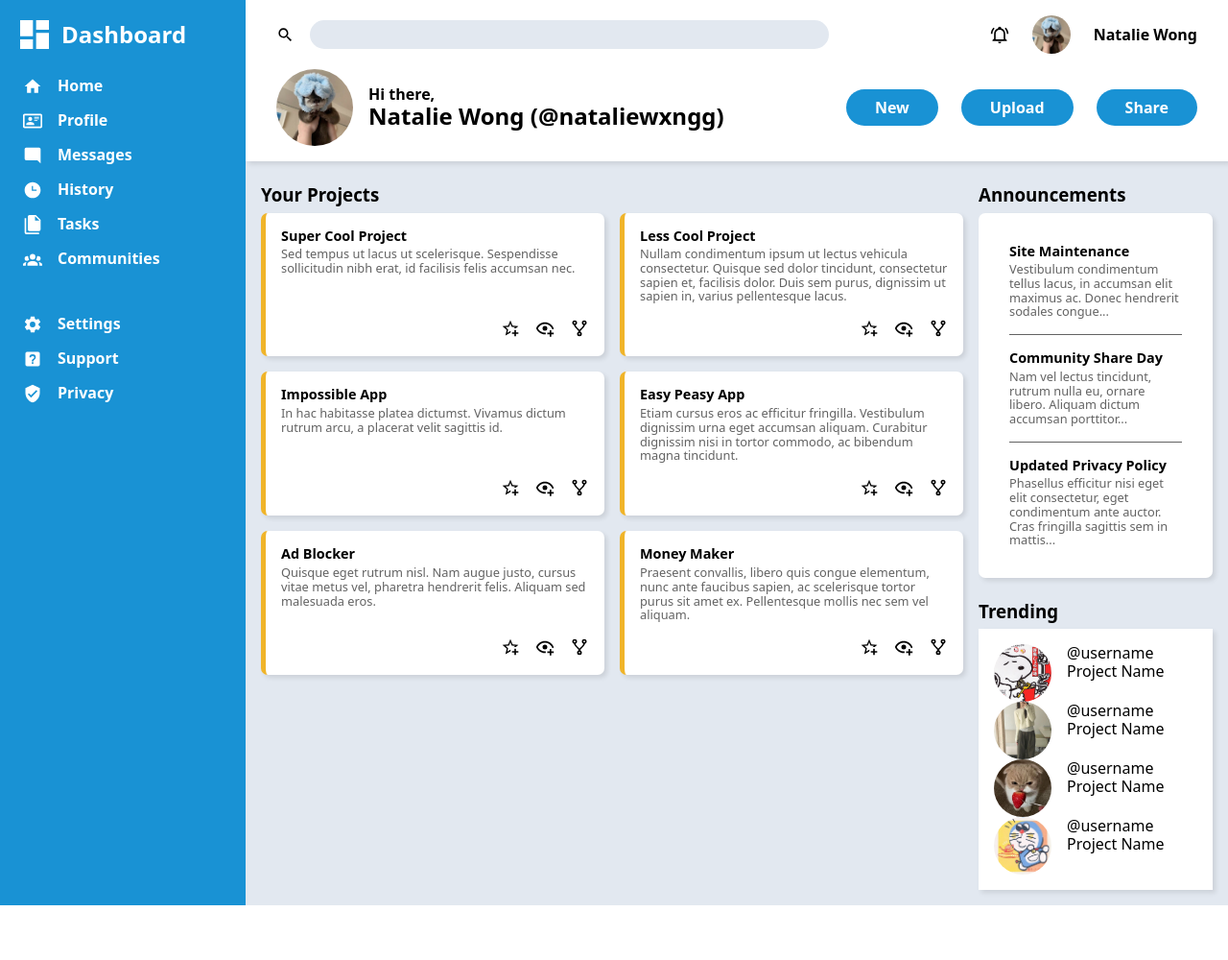
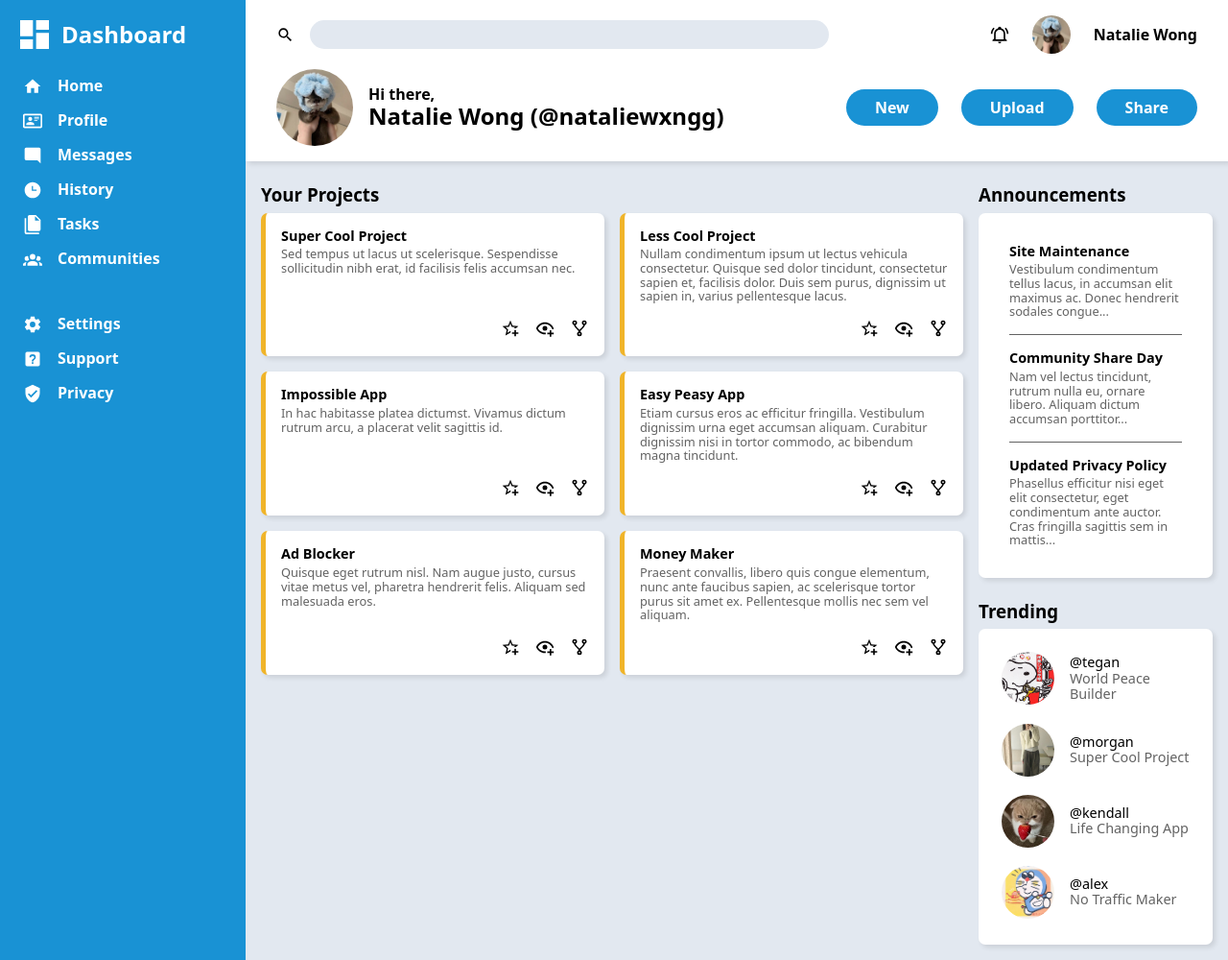
Before and after one commit to nataliewxngg/admin-dashboard, a plain HTML site: page index.html in a window 1280 px wide. Shown: the whole page at 96% size. Before the commit the page ends 943 px from the top, so only its background shows below. Drawn offline with nearby package versions, Linux system fonts and the light colour scheme.

Commit message:
Style trending projects

```diff
--- a/index.html
+++ b/index.html
@@ -310,29 +310,29 @@
                     <div class="trending">
                         <img src="assets/trending-pfps/pfp-1.jpeg" alt="User 1 Profile Picture">
                         <div>
-                            <p>@username</p>
-                            <p>Project Name</p>
+                            <p>@tegan</p>
+                            <p>World Peace Builder</p>
                         </div>
                     </div>
                     <div class="trending">
                         <img src="assets/trending-pfps/pfp-2.jpeg" alt="User 2 Profile Picture">
                         <div>
-                            <p>@username</p>
-                            <p>Project Name</p>
+                            <p>@morgan</p>
+                            <p>Super Cool Project</p>
                         </div>
                     </div>
                     <div class="trending">
                         <img src="assets/trending-pfps/pfp-3.jpeg" alt="User 3 Profile Picture">
                         <div>
-                            <p>@username</p>
-                            <p>Project Name</p>
+                            <p>@kendall</p>
+                            <p>Life Changing App</p>
                         </div>
                     </div>
                     <div class="trending">
                         <img src="assets/trending-pfps/pfp-4.jpeg" alt="User 4 Profile Picture">
                         <div>
-                            <p>@username</p>
-                            <p>Project Name</p>
+                            <p>@alex</p>
+                            <p>No Traffic Maker</p>
                         </div>
                     </div>
                 </div>
--- a/styles.css
+++ b/styles.css
@@ -10,7 +10,7 @@
 * { margin: 0; }
 
 nav svg, .search-menu svg, .project-options svg { width: 20px; }
-.trending img { width: 60px; }
+.trending img { width: 55px; }
 a {
     text-decoration: none;
     color: white;
@@ -149,7 +149,7 @@ article section > h1 {
     gap: 1rem;
 }
 
-.project h1, .announcement h1 {
+.project h1, .announcement h1, .trending {
     font-size: 0.9rem;
     margin-bottom: 0.2rem;
 }
@@ -189,10 +189,19 @@ article section > h1 {
 /* Trending Styles */
 .trendings {
     background-color: white;
-    padding: 1rem;
+    padding: 1.5rem;
+    border-radius: 7px;
+    display: flex;
+    flex-direction: column;
+    gap: 1rem;
 }
 
 .trending {
     display: flex;
+    align-items: center;
     gap: 1rem;
 }
+
+.trending div > p:nth-child(2) {
+    color: var(--gray-text-color);
+}
```
